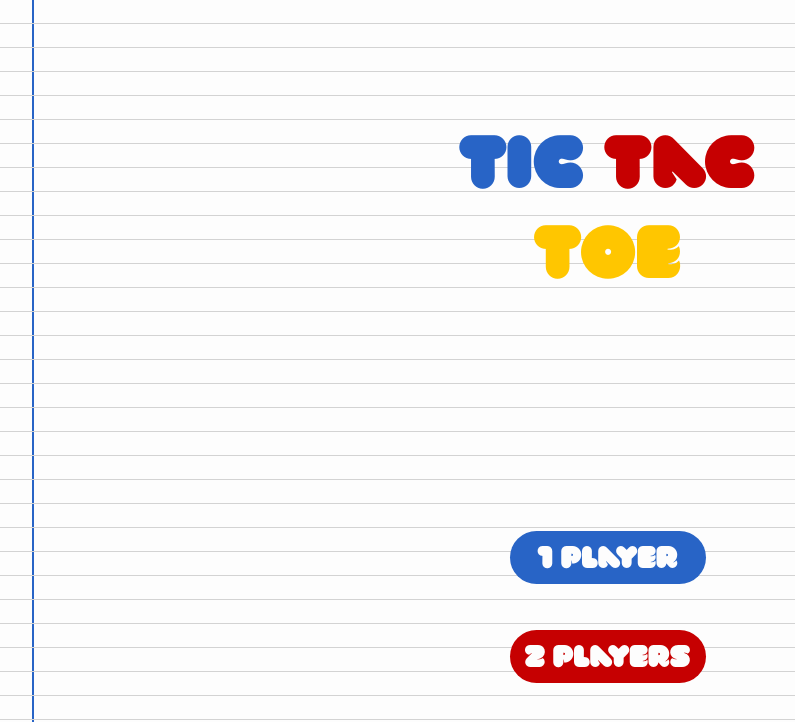
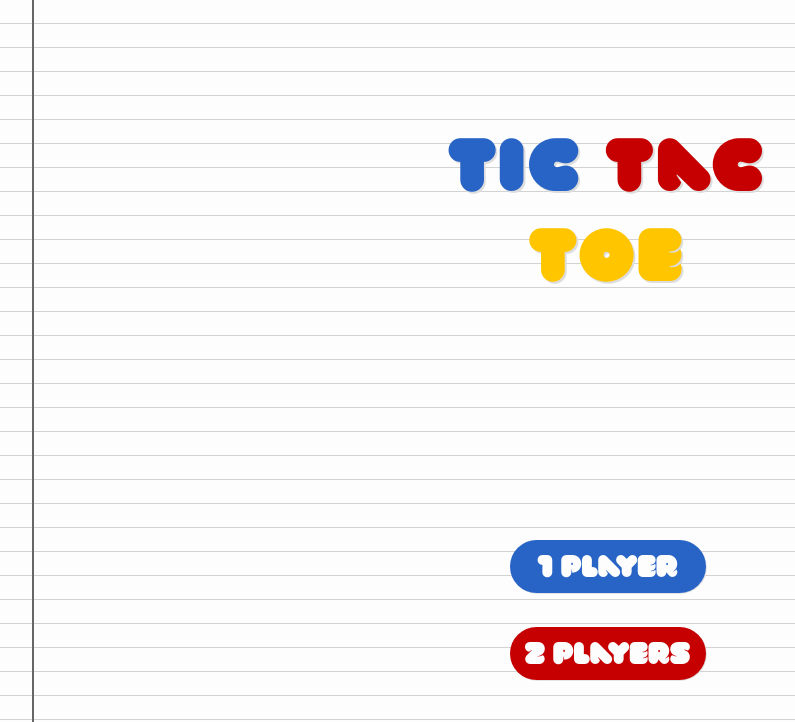
Before and after one commit to Panthomema/odin-tic-tac-toe, a plain HTML site: page index.html in a window 1280 px wide. Shown: the top 722 px of the page, without its empty margins (32-827 px from the left). Drawn offline with Linux system fonts and the light colour scheme.

Commit message:
Add aesthetic adjustments

```diff
--- a/style.css
+++ b/style.css
@@ -77,6 +77,8 @@
   --color-red: #C60001;
   --color-blue: #2864C6;
   --color-yellow: #FFC600;
+
+  --shadow: 0.025em 0.025em 0 #dddddd;
 }
 
 .red {
@@ -109,33 +111,38 @@ body {
   flex-direction: column;
   align-items: center;
   justify-content: space-around;
+
   background-color: var(--color-white);
   background-image:
-    linear-gradient(to bottom, transparent 95%, #d3d3d3 95%, #d3d3d3 100%),
-    linear-gradient(to right, var(--color-blue), var(--color-blue));
-  background-size: 100% 24px, 2px 100%;
-  background-position: left top, left 5% top;
-  background-repeat: repeat-y, no-repeat;
+    linear-gradient(to right, #666666, #666666),
+    linear-gradient(to bottom, transparent 95%, #d3d3d3 95%, #d3d3d3 100%);
+  background-size: 2px 100%, 100% 24px;
+  background-position: left 5% top, left top;
+  background-repeat: no-repeat, repeat-y;
+
   text-align: center;
   font-family: val, sans-serif;
+  letter-spacing: 0.125em;
 }
 
 h1 {
   font-size: 3rem;
   font-weight: 500;
+  text-shadow: var(--shadow);
 }
 
 .control {
   display: flex;
   flex-direction: column;
   font-size: 1.25rem;
-  gap: 1.5em;
+  gap: 1.125em;
 }
 
 button {
   color: var(--color-white);
   padding: 0.25em 0.5em;
   border-radius: 50px;
+  box-shadow: var(--shadow);
   cursor: pointer;
   transition: transform 0.2s ease;
 }
```
